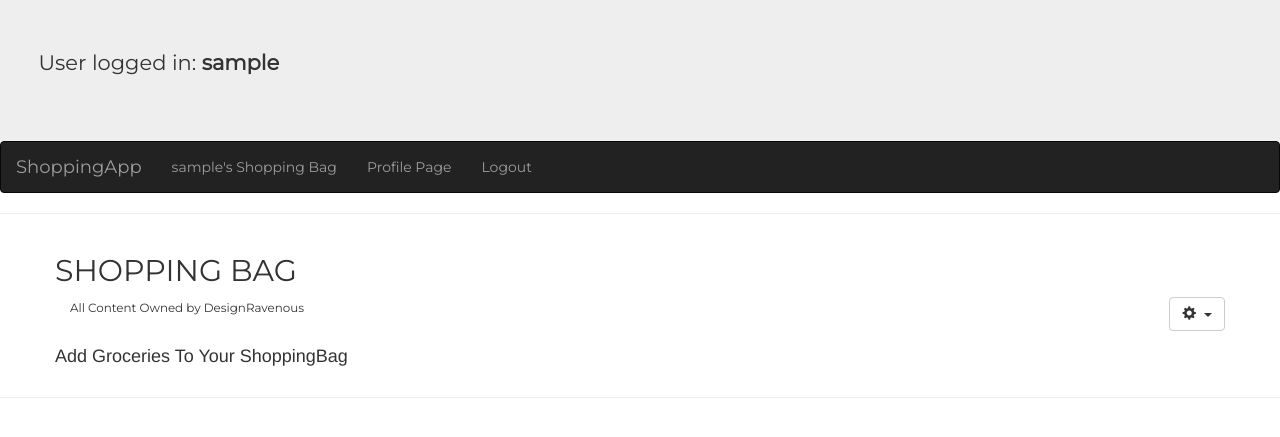
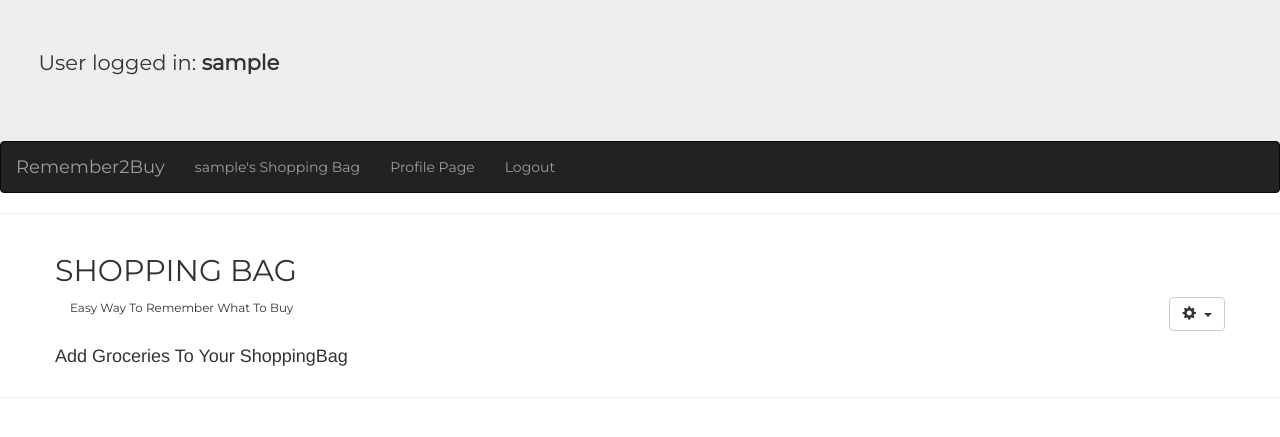
Before and after one commit to designravenous/Shopping_app, a Flask app: page / in a window 1280 px wide. Shown: the top 437 px of the page. Run offline with Flask 2, Linux system fonts and the light colour scheme; the visitor is signed in with stand-in values (Sample User, id 1); data comes from the database, SQL or seed files in the repository; both versions use the stored data as it was after the commit; data that the repository does not hold is empty; some libraries are stand-ins or nearby versions.

Commit message:
added favicon, changed label and removed server time for logged in for users

```diff
--- a/application/templates/base.html
+++ b/application/templates/base.html
@@ -6,6 +6,7 @@
     {{ super() }}
     <link href="https://fonts.googleapis.com/icon?family=Material+Icons" rel="stylesheet">
     <link href="https://fonts.googleapis.com/css?family=Montserrat" rel="stylesheet">
+    <link rel="shortcut icon" href="{{ url_for('static', filename='favicon.ico') }}">
 {% endblock %}
 {% block navbar %}
 {% if current_user.is_anonymous %}
@@ -24,7 +25,7 @@
               <span class="icon-bar"></span>
               <span class="icon-bar"></span>
             </button>
-            <a class="navbar-brand" href="#" style="font-family: 'Montserrat', sans-serif;">ShoppingApp</a>
+            <a class="navbar-brand" href="#" style="font-family: 'Montserrat', sans-serif;">Remember2Buy</a>
           </div>
 
           <!-- Collect the nav links, forms, and other content for toggling -->
--- a/application/templates/index.html
+++ b/application/templates/index.html
@@ -4,7 +4,7 @@
 <div class="container">
         <div class="row">
                 <h2 class="visible-md visible-lg" style="font-family: 'Montserrat', sans-serif;">SHOPPING BAG</h2>
-                <p class="visible-md visible-lg col-xs-3" style="font-family: 'Montserrat', sans-serif;"><small>All Content Owned by DesignRavenous</small></p>
+                <p class="visible-md visible-lg col-xs-3" style="font-family: 'Montserrat', sans-serif;"><small>Easy Way To Remember What To Buy</small></p>
                 <div class="dropdown pull-right">
                     <a class="dropdown-toggle btn btn-default " data-toggle="dropdown">
                         <span class="glyphicon glyphicon-cog"></span>&nbsp; <span class="caret"></span>
--- a/application/templates/profile.html
+++ b/application/templates/profile.html
@@ -6,7 +6,6 @@
         <ul class="list-group list-group-flush">
             <li class="list-group-item"><span style="font-family: 'Montserrat', sans-serif;" >Username: </span><b>{{ user }}</b></li>
             <li class="list-group-item"><span style="font-family: 'Montserrat', sans-serif;" >Email: </span><b>{{ email }}</b></li>
-            {% if last_logged_on != none %}<li class="list-group-item"><span style="font-family: 'Montserrat', sans-serif;" >Last Logged On: </span><b>{{ last_logged_on }}</b></li>{% endif %}
             {% if count_logged_in != none %}<li class="list-group-item"><span style="font-family: 'Montserrat', sans-serif;" >Amounts Of Visits: </span><b>{{ count_logged_in}}</b></li>{% endif %}
         </ul>
     </div>
```
Also changed, not shown: app.db, application/static/favicon.ico (added).
